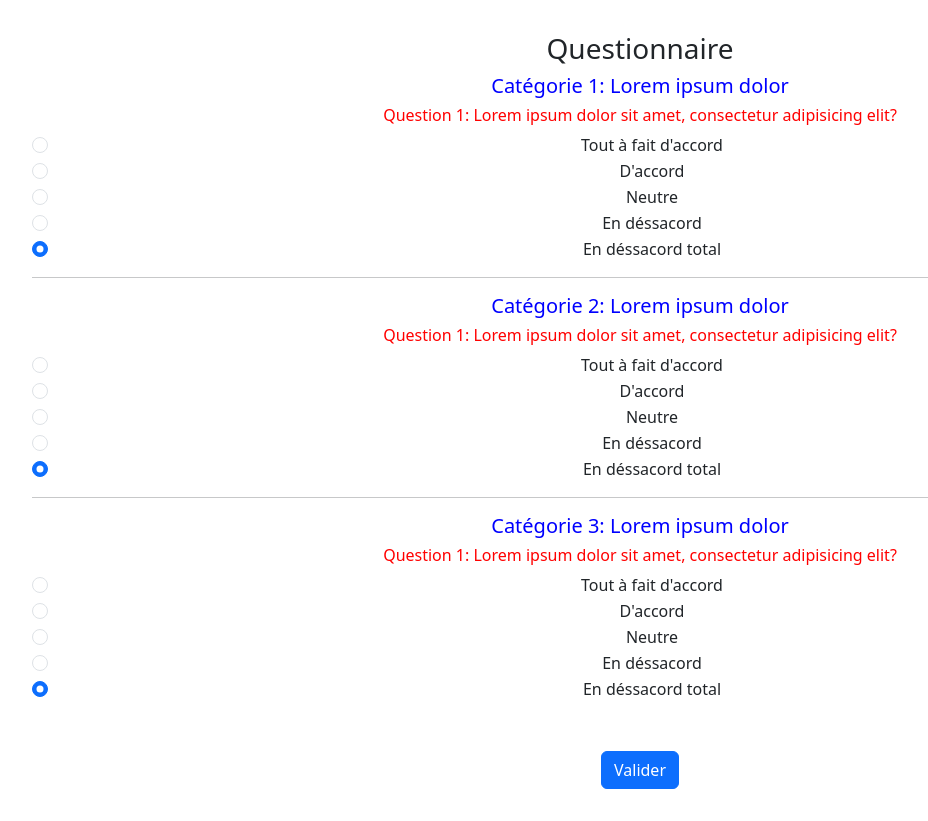
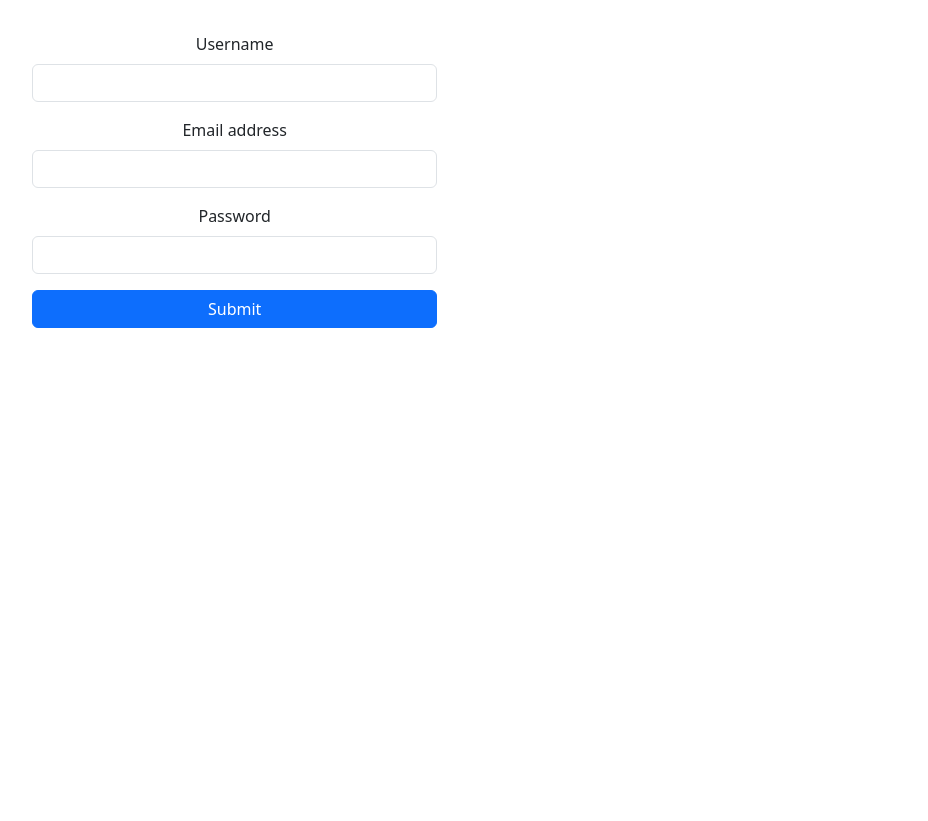
Before and after one commit to chablaouiamine/DiagnoFronEnd, a React (Vite) app: page / in a window 1280 px wide. Shown: the whole page, without its empty margins (0-928 px from the left). After the commit the page ends 800 px from the top, so only its background shows below. Built offline with nearby package versions, Linux system fonts and the light colour scheme.

Commit message:
second commit

```diff
--- a/src/App.jsx
+++ b/src/App.jsx
@@ -1,24 +1,23 @@
-import { useState } from 'react'
-import reactLogo from './assets/react.svg'
-import viteLogo from '/vite.svg'
-import './App.css'
-import Login from './components/Login/Login'
-import Header from './components/Header/Header'
-import Quiz from './components/Quiz/Quiz'
+import { useState } from "react";
+import reactLogo from "./assets/react.svg";
+import viteLogo from "/vite.svg";
+import "./App.css";
+import Login from "./components/Login/Login";
+import Header from "./components/Header/Header";
+import Quiz from "./components/Quiz/Quiz";
+import Register from "./components/Register/Register";
 // import 'bootstrap/dist/css/bootstrap.min.css';
 
-
-
 function App() {
-  const [count, setCount] = useState(0)
+  const [count, setCount] = useState(0);
 
   return (
     <div>
       {/* <Header /> */}
       {/* <Login /> */}
-      <Quiz />
+      <Register />
     </div>
-  )
+  );
 }
 
-export default App
+export default App;
--- a/src/components/Register/Register.jsx
+++ b/src/components/Register/Register.jsx
@@ -1,7 +1,92 @@
-import React from 'react'
+import React from "react";
+import axios from "axios";
+import { useState } from "react";
 
 export default function Register() {
+  const [formData, setFormData] = useState({
+    username: "",
+    email: "",
+    password: "",
+  });
+  const [registrationMessage, setRegistrationMessage] = useState("");
+  const handleInputChange = (event) => {
+    const { name, value } = event.target;
+    setFormData({ ...formData, [name]: value });
+  };
+  const handleFormSubmit = (event) => {
+    event.preventDefault();
+
+    const { username, email, password } = formData;
+
+    // Replace this URL with your registration API endpoint
+    const apiUrl = "http://localhost:8092/users/add";
+
+    axios
+      .post(apiUrl, { username, email, password })
+      .then((response) => {
+        setRegistrationMessage(response.data.message);
+      })
+      .catch((error) => {
+        setRegistrationMessage("Registration failed. Please try again.");
+        console.error("Registration failed:", error);
+      });
+  };
+
   return (
-    <div>Register</div>
-  )
+    <div>
+      <form
+        action=""
+        className="d-flex flex-column"
+        onSubmit={handleFormSubmit}
+      >
+        <div className="col-4 mb-3">
+          <label htmlFor="exampleInputEmail1" className="form-label">
+            Username
+          </label>
+          <input
+            type="text"
+            name="username"
+            value={formData.username}
+            onChange={handleInputChange}
+            className="form-control"
+            id="exampleInputUsername"
+            aria-describedby="emailHelp"
+          />
+        </div>
+        <div className="col-4 mb-3">
+          <label htmlFor="exampleInputEmail1" className="form-label">
+            Email address
+          </label>
+          <input
+            type="email"
+            name="email"
+            value={formData.email}
+            onChange={handleInputChange}
+            className="form-control"
+            id="exampleInputEmail"
+            aria-describedby="emailHelp"
+          />
+        </div>
+
+        <div className="col-4 mb-3">
+          <label htmlFor="exampleInputPassword1" className="form-label">
+            Password
+          </label>
+          <input
+            type="password"
+            name="password"
+            value={formData.password}
+            onChange={handleInputChange}
+            className="form-control"
+            id="exampleInputPassword1"
+          />
+        </div>
+
+        <button type="submit" className="btn btn-primary col-4">
+          Submit
+        </button>
+      </form>
+      {registrationMessage && <p>{registrationMessage}</p>}
+    </div>
+  );
 }
```
